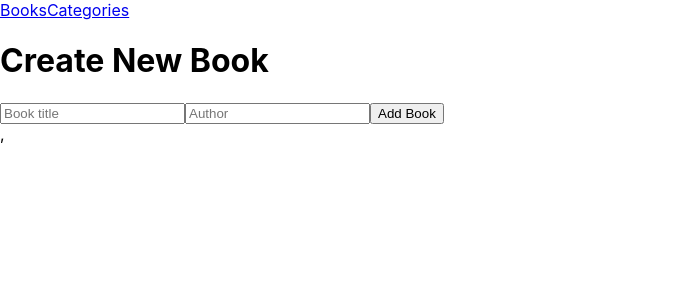
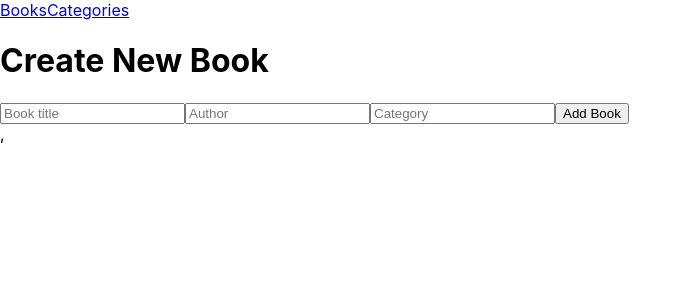
Before and after one commit to batoolfatima2135/book-store, a React (Create React App) app: page / in a window 1280 px wide. Shown: the top 300 px of the page, without its empty margins (0-692 px from the left). Built offline with nearby package versions, Linux system fonts and the light colour scheme; no server answers.

Commit message:
Add category state

```diff
--- a/src/components/AddBook.jsx
+++ b/src/components/AddBook.jsx
@@ -1,22 +1,28 @@
-import { useState } from 'react';
+import { useEffect, useState } from 'react';
 import { useDispatch } from 'react-redux';
 import { v4 as uuidv4 } from 'uuid';
-import { addBook } from '../Redux/Book/bookSlice';
+import { addBook, fetchBooks } from '../Redux/Book/bookSlice';
 
 const AddBook = () => {
   const [title, setTitle] = useState('');
   const [author, setAuther] = useState('');
+  const [category, setCategory] = useState('');
   const dispatch = useDispatch();
   const addNewBook = () => {
     const newBook = {
       item_id: uuidv4(),
       title,
       author,
+      category,
     };
     dispatch(addBook(newBook));
     setAuther('');
     setTitle('');
+    setCategory('');
   };
+  useEffect(() => {
+    dispatch(fetchBooks());
+  }, [dispatch]);
   return (
     <form>
       <h1>Create New Book</h1>
@@ -32,6 +38,12 @@ const AddBook = () => {
         onChange={(e) => setAuther(e.target.value)}
         value={author}
       />
+      <input
+        type="text"
+        placeholder="Category"
+        onChange={(e) => setCategory(e.target.value)}
+        value={category}
+      />
       <button type="button" onClick={addNewBook}>Add Book</button>
     </form>
   );
```
